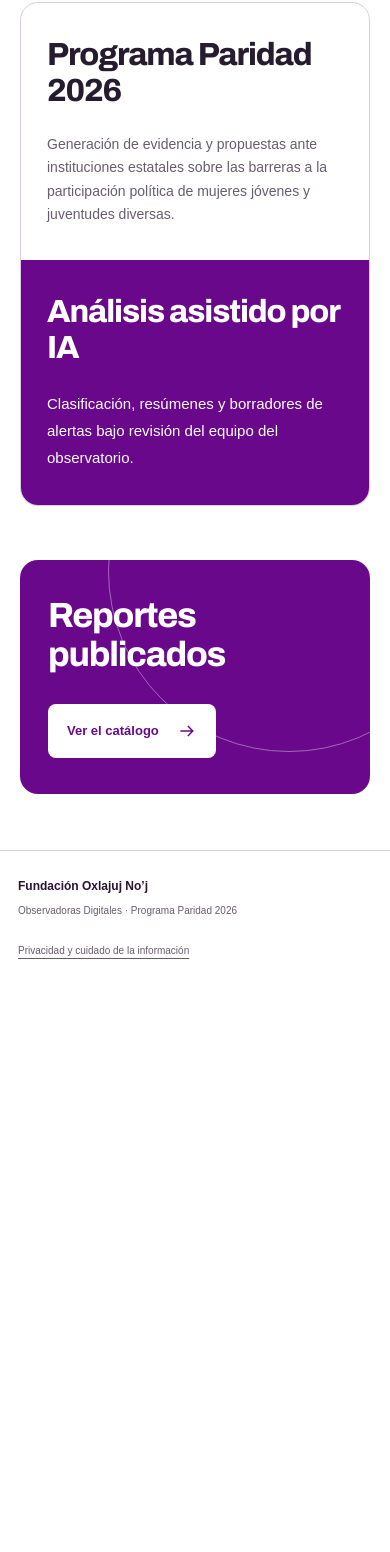
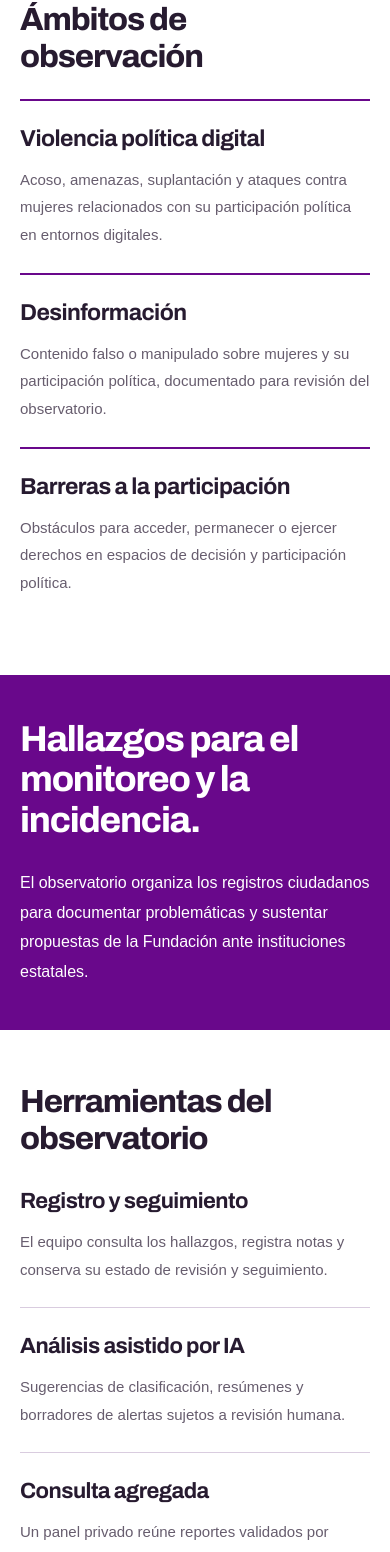
Before and after one commit to ozk404/observadoras, a Next.js app: page / in a window 390 px wide. Shown: the part 939-2491 px from the top of the page. Before the commit the page ends 1925 px from the top, so only its background shows below. Built offline with nearby package versions, Linux system fonts and the light colour scheme.

Commit message:
feat: build substantive project information sections for landing

```diff
--- a/src/app/home.module.css
+++ b/src/app/home.module.css
@@ -20,6 +20,9 @@
   font-family: "Archivo Home", sans-serif;
 }
 .hero,
+.scope,
+.tools,
+.purposeInner,
 .about,
 .catalog {
   width: min(1280px, calc(100% - 96px));
@@ -155,7 +158,102 @@
   max-width: 350px;
   margin-bottom: 0;
 }
-.analysis {
+.scope h2,
+.tools h2 {
+  font-size: clamp(32px, 3.1vw, 44px);
+  font-weight: 760;
+  line-height: 1.14;
+  letter-spacing: -0.035em;
+}
+.scope h2 {
+  margin-bottom: 38px;
+}
+.scopeGrid {
+  display: grid;
+  grid-template-columns: repeat(3, minmax(0, 1fr));
+  gap: 34px;
+}
+.topic {
+  border-top: 2px solid var(--brand);
+  padding-top: 24px;
+}
+.topic h3 {
+  font-size: 24px;
+  line-height: 1.25;
+  font-weight: 700;
+  margin-bottom: 18px;
+  letter-spacing: -0.025em;
+}
+.topic p {
+  font-size: 15px;
+  line-height: 1.85;
+  color: var(--home-muted);
+  margin: 0;
+}
+.purpose {
+  background: var(--brand);
+  color: white;
+  margin-block: 88px;
+  padding-block: 76px;
+}
+.purposeInner {
+  display: grid;
+  grid-template-columns: 1fr 1fr;
+  gap: 72px;
+  align-items: center;
+}
+.purpose h2 {
+  font-size: clamp(34px, 3.7vw, 54px);
+  line-height: 1.12;
+  font-weight: 750;
+  letter-spacing: -0.035em;
+  margin: 0;
+}
+.purpose p {
+  color: white;
+  font-size: 18px;
+  line-height: 1.85;
+  margin: 0;
+}
+.tools {
+  display: grid;
+  grid-template-columns: 0.85fr 1.15fr;
+  gap: 80px;
+  align-items: start;
+  margin-bottom: 88px;
+}
+.tools h2 {
+  max-width: 380px;
+  margin: 0;
+}
+.toolRows {
+  margin: 0;
+}
+.toolRows > div {
+  padding: 24px 0;
+  border-top: 1px solid var(--home-line);
+}
+.toolRows > div:first-child {
+  padding-top: 0;
+  border-top: 0;
+}
+.toolRows > div:last-child {
+  padding-bottom: 0;
+}
+.toolRows dt {
+  font-family: "Archivo Home", sans-serif;
+  font-size: 23px;
+  line-height: 1.3;
+  font-weight: 700;
+  letter-spacing: -0.025em;
+}
+.toolRows dd {
+  margin: 12px 0 0;
+  font-size: 16px;
+  line-height: 1.85;
+  color: var(--home-muted);
+}
+.territory {
   background: var(--brand);
   color: white;
   padding: 52px 48px;
@@ -163,19 +261,24 @@
   flex-direction: column;
   justify-content: center;
 }
-.analysis h2 {
-  font-size: clamp(30px, 2.8vw, 40px);
-  font-weight: 760;
-  line-height: 1.13;
-  letter-spacing: -0.035em;
-  margin-bottom: 24px;
+.territory h3 {
+  font-size: 28px;
+  font-weight: 700;
+  line-height: 1.2;
+  letter-spacing: -0.025em;
+  margin: 0 0 28px;
 }
-.analysis p {
-  color: white;
-  font-size: 16px;
-  line-height: 1.8;
+.territory ul {
+  display: grid;
+  grid-template-columns: repeat(2, minmax(0, 1fr));
+  gap: 18px 28px;
+  list-style: none;
+  padding: 0;
   margin: 0;
-  max-width: 430px;
+}
+.territory li {
+  font-size: 17px;
+  line-height: 1.5;
 }
 .catalog {
   position: relative;
@@ -246,8 +349,39 @@
   .program {
     padding: 40px 30px;
   }
-  .analysis {
+  .scope,
+  .tools,
+  .purposeInner {
+    width: calc(100% - 56px);
+  }
+  .scopeGrid {
+    grid-template-columns: 1fr;
+    gap: 0;
+  }
+  .topic {
+    display: grid;
+    grid-template-columns: 0.9fr 1.1fr;
+    gap: 28px;
+    padding-block: 24px;
+  }
+  .topic h3 {
+    margin: 0;
+  }
+  .purposeInner {
+    gap: 34px;
+  }
+  .purpose p {
+    font-size: 16px;
+  }
+  .tools {
+    gap: 40px;
+  }
+  .territory {
     padding: 40px 30px;
+  }
+  .territory ul {
+    grid-template-columns: 1fr;
+    gap: 12px;
   }
   .catalog {
     padding: 42px 36px;
@@ -318,11 +452,55 @@
   .program > p {
     font-size: 14px;
   }
-  .analysis {
+  .scope,
+  .tools,
+  .purposeInner {
+    width: calc(100% - 40px);
+  }
+  .scope h2,
+  .tools h2 {
+    font-size: 32px;
+  }
+  .scope h2 {
+    margin-bottom: 24px;
+  }
+  .topic {
+    display: block;
+  }
+  .topic h3 {
+    margin-bottom: 12px;
+    font-size: 23px;
+  }
+  .purpose {
+    margin-block: 54px;
+    padding-block: 44px;
+  }
+  .purposeInner {
+    grid-template-columns: 1fr;
+    gap: 28px;
+  }
+  .purpose h2 {
+    font-size: 36px;
+  }
+  .tools {
+    grid-template-columns: 1fr;
+    gap: 30px;
+    margin-bottom: 54px;
+  }
+  .toolRows dt {
+    font-size: 22px;
+  }
+  .toolRows dd {
+    font-size: 15px;
+  }
+  .territory {
     padding: 34px 26px;
   }
-  .analysis p {
-    font-size: 15px;
+  .territory h3 {
+    font-size: 26px;
+  }
+  .territory li {
+    font-size: 16px;
   }
   .catalog {
     display: block;
--- a/src/app/page.tsx
+++ b/src/app/page.tsx
@@ -34,23 +34,97 @@ export default function Home() {
           <div className={styles.artInset} />
         </div>
       </section>
-      <div className={styles.about}>
-        <section className={styles.program} aria-labelledby="program-title">
+      <section className={styles.scope} aria-labelledby="scope-title">
+        <h2 id="scope-title">Ámbitos de observación</h2>
+        <div className={styles.scopeGrid}>
+          <div className={styles.topic}>
+            <h3>Violencia política digital</h3>
+            <p>
+              Acoso, amenazas, suplantación y ataques contra mujeres
+              relacionados con su participación política en entornos digitales.
+            </p>
+          </div>
+          <div className={styles.topic}>
+            <h3>Desinformación</h3>
+            <p>
+              Contenido falso o manipulado sobre mujeres y su participación
+              política, documentado para revisión del observatorio.
+            </p>
+          </div>
+          <div className={styles.topic}>
+            <h3>Barreras a la participación</h3>
+            <p>
+              Obstáculos para acceder, permanecer o ejercer derechos en espacios
+              de decisión y participación política.
+            </p>
+          </div>
+        </div>
+      </section>
+
+      <section className={styles.purpose} aria-labelledby="purpose-title">
+        <div className={styles.purposeInner}>
+          <h2 id="purpose-title">
+            Hallazgos para el monitoreo y la incidencia.
+          </h2>
+          <p>
+            El observatorio organiza los registros ciudadanos para documentar
+            problemáticas y sustentar propuestas de la Fundación ante
+            instituciones estatales.
+          </p>
+        </div>
+      </section>
+
+      <section className={styles.tools} aria-labelledby="tools-title">
+        <h2 id="tools-title">Herramientas del observatorio</h2>
+        <dl className={styles.toolRows}>
+          <div>
+            <dt>Registro y seguimiento</dt>
+            <dd>
+              El equipo consulta los hallazgos, registra notas y conserva su
+              estado de revisión y seguimiento.
+            </dd>
+          </div>
+          <div>
+            <dt>Análisis asistido por IA</dt>
+            <dd>
+              Sugerencias de clasificación, resúmenes y borradores de alertas
+              sujetos a revisión humana.
+            </dd>
+          </div>
+          <div>
+            <dt>Consulta agregada</dt>
+            <dd>
+              Un panel privado reúne reportes validados por período,
+              clasificación humana y estado.
+            </dd>
+          </div>
+        </dl>
+      </section>
+
+      <section className={styles.about} aria-labelledby="program-title">
+        <div className={styles.program}>
           <h2 id="program-title">Programa Paridad 2026</h2>
           <p>
-            Generación de evidencia y propuestas ante instituciones estatales
-            sobre las barreras a la participación política de mujeres jóvenes y
-            juventudes diversas.
+            Una iniciativa de Fundación Oxlajuj No’j dirigida a mujeres jóvenes
+            y juventudes diversas en Guatemala. Vincula el monitoreo ciudadano
+            con la incidencia normativa y las acciones sociojurídicas.
           </p>
-        </section>
-        <section className={styles.analysis} aria-labelledby="analysis-title">
-          <h2 id="analysis-title">Análisis asistido por IA</h2>
-          <p>
-            Clasificación, resúmenes y borradores de alertas bajo revisión del
-            equipo del observatorio.
-          </p>
-        </section>
-      </div>
+        </div>
+        <aside
+          className={styles.territory}
+          aria-label="Alcance territorial del programa"
+        >
+          <h3>Alcance territorial</h3>
+          <ul>
+            <li>Guatemala</li>
+            <li>Baja Verapaz</li>
+            <li>Quetzaltenango</li>
+            <li>Jutiapa</li>
+            <li>San Marcos</li>
+            <li>Quiché</li>
+          </ul>
+        </aside>
+      </section>
       <section className={styles.catalog} aria-labelledby="catalog-title">
         <h2 id="catalog-title">Reportes publicados</h2>
         <Link className={styles.inverse} href="/reportes">
```
Also changed, not shown: 5 other files (tests, documents, lock files or other folders).
